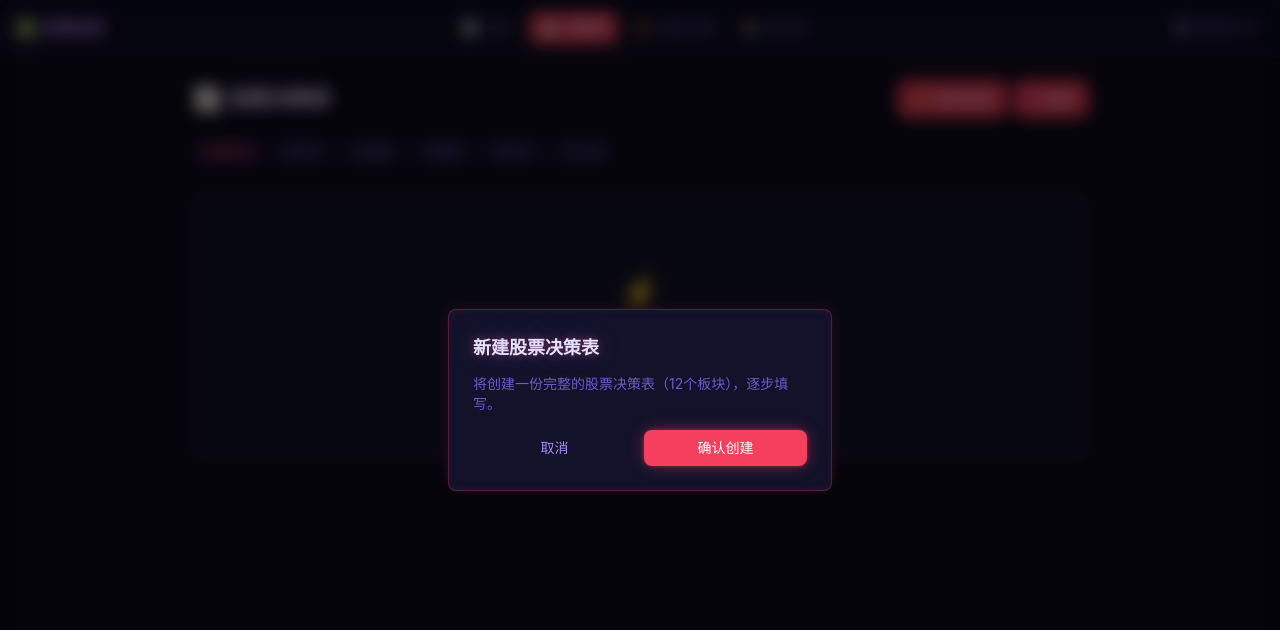
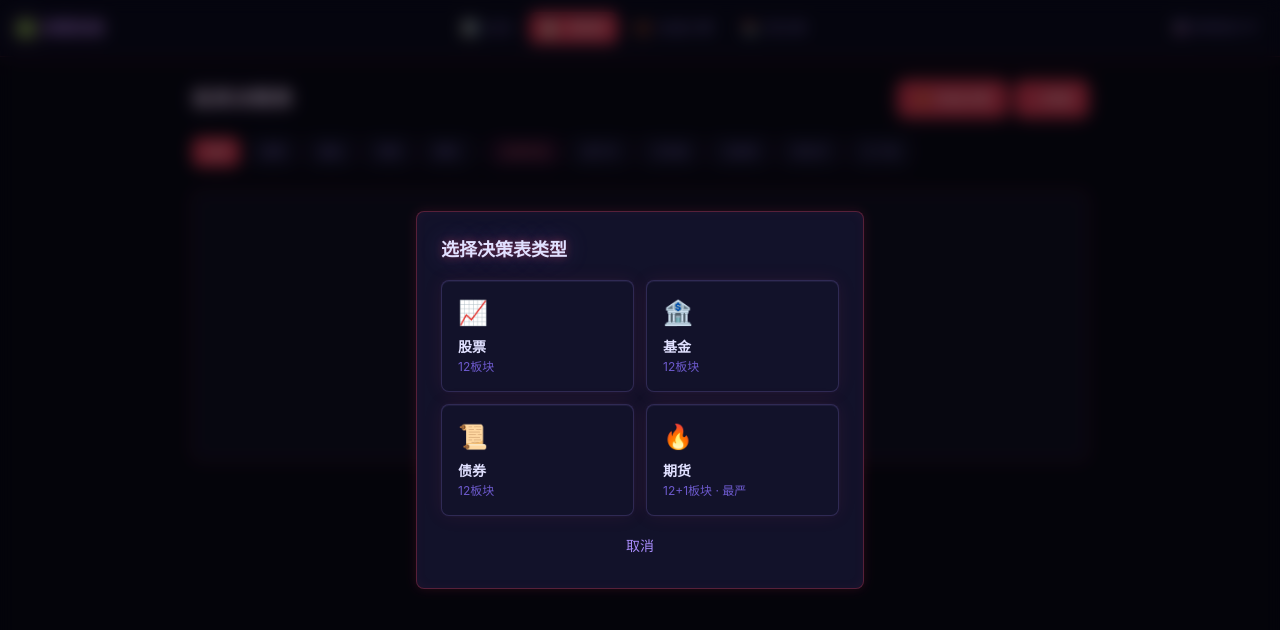
Before and after one commit to lui2015/investmentDecision, a React (Vite) app in the folder frontend/: page /sheets in a window 1280 px wide. Both pictures are taken after a click on the button "+ 新建". Shown: the top 630 px of the page. Built offline with nearby package versions, Linux system fonts and the light colour scheme.

Commit message:
fix: homepage asset cards open new tab, sheets nav tab shows all with type filter

```diff
--- a/frontend/src/pages/HomePage.tsx
+++ b/frontend/src/pages/HomePage.tsx
@@ -1,4 +1,4 @@
-import { Link, useNavigate } from 'react-router-dom';
+import { Link } from 'react-router-dom';
 import { useState } from 'react';
 import { useSheetStore } from '../store';
 import { AssetTypeLabel, AssetTypeIcon, StatusLabel, StatusColor } from '../types';
@@ -10,7 +10,6 @@ const QUOTES_MORE_URL = 'http://www.luliming.xyz/investmentQuotes';
 
 export default function HomePage() {
   const sheets = useSheetStore(s => s.sheets);
-  const navigate = useNavigate();
   const { themeId } = useThemeStore();
   const isCyber = themeId === 'cyberpunk';
   const [quoteOffset, setQuoteOffset] = useState(0);
@@ -66,15 +65,15 @@ export default function HomePage() {
       {/* 4 asset cards - 2x2 on mobile */}
       <div className="grid grid-cols-2 sm:grid-cols-4 gap-3 sm:gap-4">
         {(['stock', 'fund', 'bond', 'futures'] as const).map(type => (
-          <button key={type} onClick={() => navigate(`/sheets?type=${type}`)}
-            className={`t-card t-card-hover p-3 sm:p-5 text-left transition-all ${isCyber ? 'glow-pulse' : ''}`}>
+          <a key={type} href={`${import.meta.env.BASE_URL}sheets?type=${type}`} target="_blank" rel="noopener noreferrer"
+            className={`t-card t-card-hover p-3 sm:p-5 text-left transition-all ${isCyber ? 'glow-pulse' : ''} block`}>
             <div className="flex items-center gap-1.5 sm:gap-2 mb-2 sm:mb-3">
               <span className="text-lg sm:text-2xl">{AssetTypeIcon[type]}</span>
               <span className="text-xs sm:text-sm font-semibold t-text">{AssetTypeLabel[type]}</span>
             </div>
             <div className="text-2xl sm:text-3xl font-bold t-accent">{stats.byType[type]}</div>
             <div className="text-[10px] sm:text-xs t-muted mt-0.5 sm:mt-1">已创建</div>
-          </button>
+          </a>
         ))}
       </div>
 
--- a/frontend/src/pages/SheetListPage.tsx
+++ b/frontend/src/pages/SheetListPage.tsx
@@ -13,36 +13,58 @@ export default function SheetListPage() {
   const [showCreate, setShowCreate] = useState(false);
   const [filterStatus, setFilterStatus] = useState<'all' | DecisionStatus>('all');
 
-  // 从URL读取资产类型，默认stock
+  // 从URL读取资产类型：有type参数则锁定类型（从首页进入）；无type参数则显示全部（从导航TAB进入）
   const urlType = searchParams.get('type') as AssetType | null;
-  const assetType: AssetType = urlType && ['stock', 'fund', 'bond', 'futures'].includes(urlType) ? urlType : 'stock';
+  const isFixedType = urlType && ['stock', 'fund', 'bond', 'futures'].includes(urlType);
+  const [filterType, setFilterType] = useState<'all' | AssetType>(isFixedType ? urlType! : 'all');
+
+  const currentType = isFixedType ? urlType! : filterType;
 
   const filtered = sheets.filter(s =>
-    s.assetType === assetType &&
+    (currentType === 'all' || s.assetType === currentType) &&
     (filterStatus === 'all' || s.status === filterStatus)
   );
 
-  const handleCreate = () => {
-    const sheet = createSheet(assetType);
+  const handleCreate = (type: AssetType) => {
+    const sheet = createSheet(type);
     setShowCreate(false);
     navigate(`/sheet/${sheet.id}`);
   };
+
+  // 快速决策带上当前类型
+  const quickType = currentType !== 'all' ? currentType : '';
 
   return (
     <div className="max-w-4xl mx-auto space-y-4 sm:space-y-5 animate-fade-in">
       <div className="flex items-center justify-between">
         <div className="flex items-center gap-2">
-          <span className="text-xl sm:text-2xl">{AssetTypeIcon[assetType]}</span>
-          <h2 className={`text-lg sm:text-xl font-bold t-text ${isCyber ? 'glow-text' : ''}`}>{AssetTypeLabel[assetType]}决策表</h2>
+          {isFixedType && <span className="text-xl sm:text-2xl">{AssetTypeIcon[urlType!]}</span>}
+          <h2 className={`text-lg sm:text-xl font-bold t-text ${isCyber ? 'glow-text' : ''}`}>
+            {isFixedType ? `${AssetTypeLabel[urlType!]}决策表` : '投资决策表'}
+          </h2>
         </div>
         <div className="flex items-center gap-2">
-          <Link to={`/quick?type=${assetType}`} className="t-btn-primary text-xs sm:text-sm">⚡ 快速决策</Link>
+          <Link to={`/quick${quickType ? `?type=${quickType}` : ''}`} className="t-btn-primary text-xs sm:text-sm">⚡ 快速决策</Link>
           <button onClick={() => setShowCreate(true)} className="t-btn-primary text-xs sm:text-sm">+ 新建</button>
         </div>
       </div>
 
-      {/* Status filter only */}
+      {/* Filters */}
       <div className="flex gap-2 overflow-x-auto no-scrollbar pb-1">
+        {/* 资产类型筛选：仅在非锁定模式下显示 */}
+        {!isFixedType && (
+          <>
+            {[{ k: 'all', l: '全部' }, ...Object.entries(AssetTypeLabel).map(([k, l]) => ({ k, l }))].map(f => (
+              <button key={f.k} onClick={() => setFilterType(f.k as typeof filterType)}
+                className={`px-2.5 sm:px-3 py-1 sm:py-1.5 rounded-lg text-xs whitespace-nowrap transition-all flex-shrink-0 ${filterType === f.k ? 't-accent-bg' : 't-card'}`}
+                style={filterType === f.k ? {} : { color: 'var(--t-text-secondary)' }}>
+                {f.l}
+              </button>
+            ))}
+            <div className="w-px flex-shrink-0" style={{ background: 'var(--t-border)' }} />
+          </>
+        )}
+        {/* 状态筛选 */}
         {[{ k: 'all', l: '全部状态' }, ...Object.entries(StatusLabel).map(([k, l]) => ({ k, l }))].map(f => (
           <button key={f.k} onClick={() => setFilterStatus(f.k as typeof filterStatus)}
             className={`px-2.5 sm:px-3 py-1 sm:py-1.5 rounded-lg text-xs whitespace-nowrap transition-all flex-shrink-0 ${filterStatus === f.k ? 't-accent-light font-medium' : 't-card'}`}
@@ -56,7 +78,9 @@ export default function SheetListPage() {
       {filtered.length === 0 ? (
         <div className={`text-center py-16 sm:py-20 t-card ${isCyber ? 'glow-border' : ''}`}>
           <div className="text-3xl sm:text-4xl mb-3">{isCyber ? '⚡' : '📋'}</div>
-          <h3 className="text-base sm:text-lg font-semibold t-text mb-2">还没有{AssetTypeLabel[assetType]}决策表</h3>
+          <h3 className="text-base sm:text-lg font-semibold t-text mb-2">
+            {sheets.length === 0 ? '还没有决策表' : isFixedType ? `还没有${AssetTypeLabel[urlType!]}决策表` : '没有匹配的决策表'}
+          </h3>
           <p className="text-xs sm:text-sm t-muted">先写理由，再下单。</p>
         </div>
       ) : (
@@ -76,6 +100,8 @@ export default function SheetListPage() {
                       </div>
                       <div className="text-[10px] sm:text-xs t-muted mt-0.5 flex items-center gap-1 flex-wrap">
                         {sheet.isQuick && <span className="px-1 py-0.5 rounded text-[9px] font-bold" style={{ background: 'var(--t-accent-light)', color: 'var(--t-accent-text)' }}>⚡快速</span>}
+                        {!isFixedType && <span>{AssetTypeLabel[sheet.assetType]}</span>}
+                        {!isFixedType && <span>·</span>}
                         <span>{new Date(sheet.updatedAt).toLocaleDateString('zh-CN')}</span>
                         {sheet.vetoConclusion === 'failed' && <span className="t-danger">⛔ 否决</span>}
                       </div>
@@ -93,16 +119,36 @@ export default function SheetListPage() {
         </div>
       )}
 
-      {/* Create confirm */}
+      {/* Create modal */}
       {showCreate && (
         <div className="fixed inset-0 z-50 flex items-end sm:items-center justify-center bg-black/60 backdrop-blur-sm" onClick={() => setShowCreate(false)}>
-          <div className={`t-card p-5 sm:p-6 w-full sm:max-w-sm rounded-t-2xl sm:rounded-2xl animate-fade-in ${isCyber ? 'glow-border' : ''}`} onClick={e => e.stopPropagation()}>
-            <h3 className={`text-base sm:text-lg font-bold t-text mb-3 ${isCyber ? 'glow-text' : ''}`}>新建{AssetTypeLabel[assetType]}决策表</h3>
-            <p className="text-xs sm:text-sm t-muted mb-4">将创建一份完整的{AssetTypeLabel[assetType]}决策表（{assetType === 'futures' ? '12+1' : '12'}个板块），逐步填写。</p>
-            <div className="flex gap-2">
-              <button onClick={() => setShowCreate(false)} className="flex-1 t-btn-ghost text-sm">取消</button>
-              <button onClick={handleCreate} className="flex-1 t-btn-primary text-sm">确认创建</button>
-            </div>
+          <div className={`t-card p-5 sm:p-6 w-full sm:max-w-md rounded-t-2xl sm:rounded-2xl animate-fade-in ${isCyber ? 'glow-border' : ''}`} onClick={e => e.stopPropagation()}>
+            <h3 className={`text-base sm:text-lg font-bold t-text mb-4 ${isCyber ? 'glow-text' : ''}`}>选择决策表类型</h3>
+            {isFixedType ? (
+              /* 锁定类型时直接创建 */
+              <div>
+                <p className="text-sm t-muted mb-4">将创建一份{AssetTypeLabel[urlType!]}决策表（{urlType === 'futures' ? '12+1' : '12'}个板块）</p>
+                <div className="flex gap-2">
+                  <button onClick={() => setShowCreate(false)} className="flex-1 t-btn-ghost text-sm">取消</button>
+                  <button onClick={() => handleCreate(urlType!)} className="flex-1 t-btn-primary text-sm">确认创建</button>
+                </div>
+              </div>
+            ) : (
+              /* 全部列表时选类型 */
+              <div className="grid grid-cols-2 gap-2 sm:gap-3">
+                {(['stock', 'fund', 'bond', 'futures'] as const).map(type => (
+                  <button key={type} onClick={() => handleCreate(type)}
+                    className="t-card t-card-hover p-3 sm:p-4 text-left transition-all">
+                    <div className="text-xl sm:text-2xl mb-1.5 sm:mb-2">{AssetTypeIcon[type]}</div>
+                    <div className="font-semibold t-text text-sm">{AssetTypeLabel[type]}</div>
+                    <div className="text-[10px] sm:text-xs t-muted mt-0.5">
+                      {type === 'futures' ? '12+1板块 · 最严' : '12板块'}
+                    </div>
+                  </button>
+                ))}
+              </div>
+            )}
+            {!isFixedType && <button onClick={() => setShowCreate(false)} className="w-full mt-3 t-btn-ghost text-sm">取消</button>}
           </div>
         </div>
       )}
```
